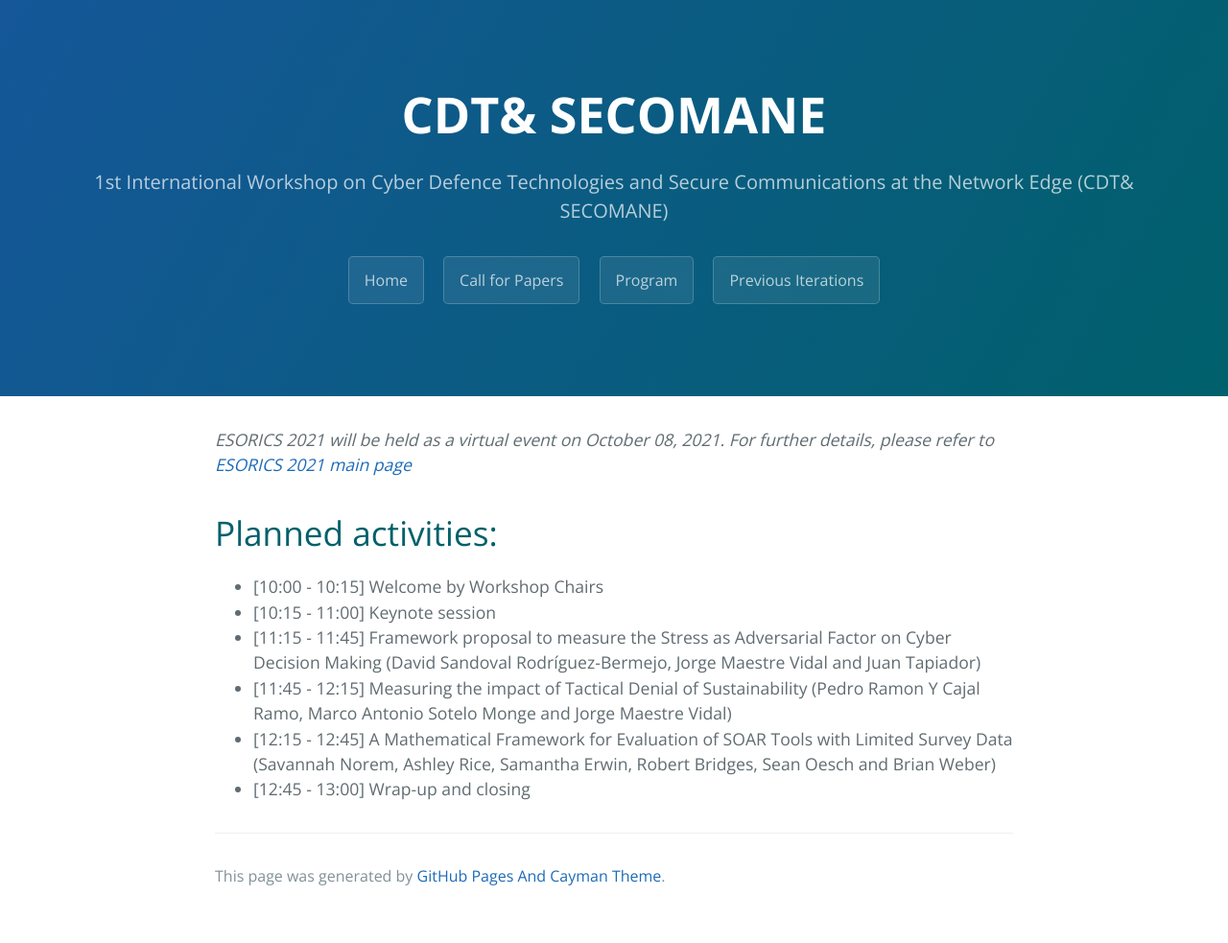
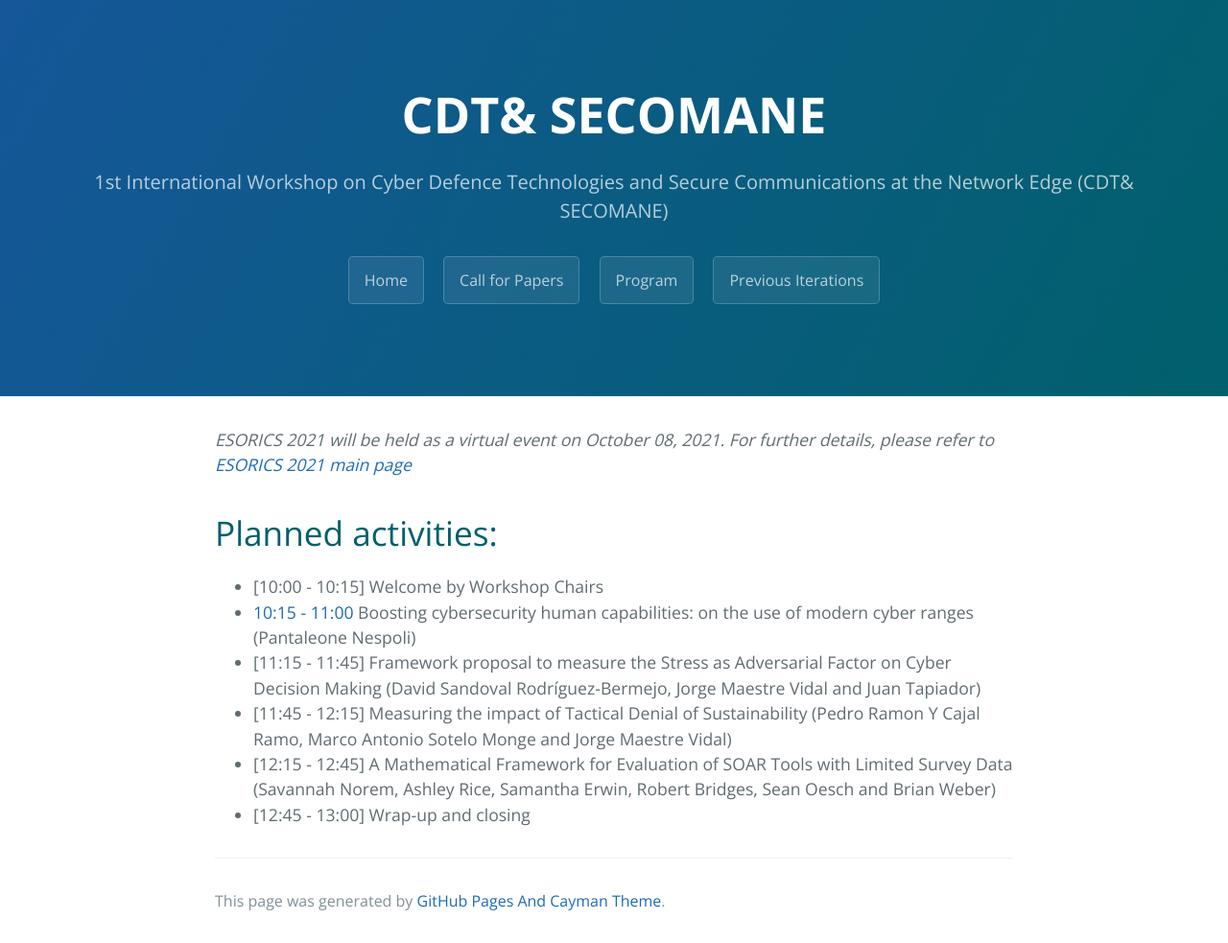
Before and after one commit to cdtsecomane/cdtsecomane.github.io, a Jekyll site: the page built from prog.md, in a window 1280 px wide. Shown: the whole page at 96% size. Built offline with Jekyll 4.4.1, drawn with Linux system fonts in a browser that asks for light colours; before the commit the page ends 957 px from its top, so only the background shows below that.

Commit message:
Update prog.md

```diff
--- a/prog.md
+++ b/prog.md
@@ -5,7 +5,7 @@ layout: default
 
 # Planned activities:
 * [10:00 - 10:15] Welcome by Workshop Chairs
-* [10:15 - 11:00] Keynote session
+* [10:15 - 11:00](Keynote session) Boosting cybersecurity human capabilities: on the use of modern cyber ranges (Pantaleone Nespoli)
 * [11:15 - 11:45] Framework proposal to measure the Stress as Adversarial Factor on Cyber Decision Making (David Sandoval Rodríguez-Bermejo, Jorge Maestre Vidal and Juan Tapiador)
 * [11:45 - 12:15] Measuring the impact of Tactical Denial of Sustainability (Pedro Ramon Y Cajal Ramo, Marco Antonio Sotelo Monge and Jorge Maestre Vidal)
 * [12:15 - 12:45] A Mathematical Framework for Evaluation of SOAR Tools with Limited Survey Data (Savannah Norem, Ashley Rice, Samantha Erwin, Robert Bridges, Sean Oesch and Brian Weber)
```
